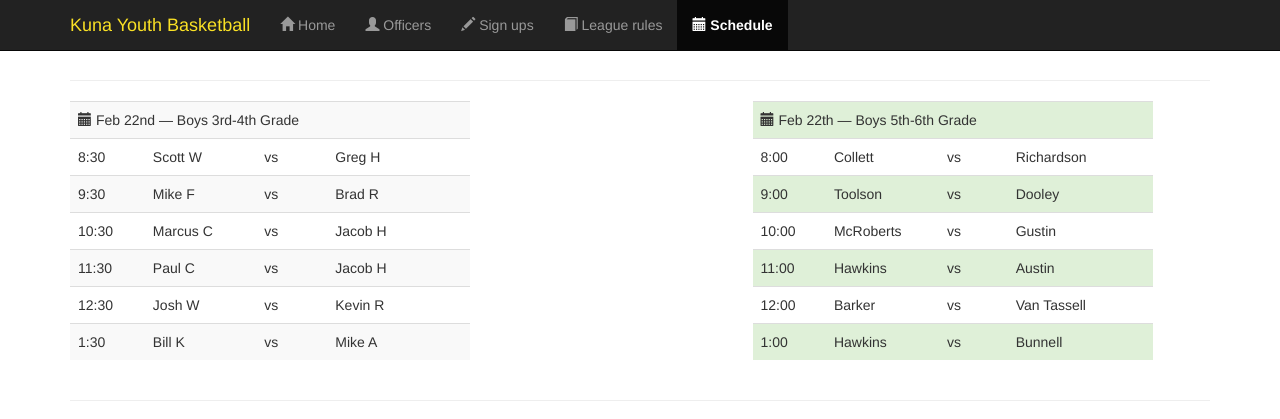
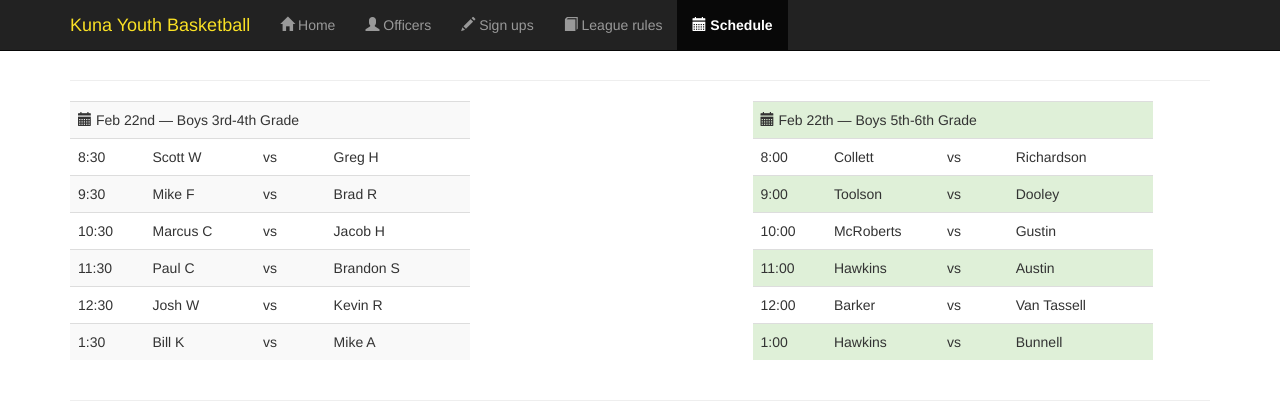
Before and after one commit to justinbkay/kunayouthbb, a Jekyll site: the page built from schedule/index.html, in a window 1280 px wide and 900 px high, scrolled down 1802 px. Shown: the top 419 px of the window. Built offline with Jekyll 4.4.1, drawn with Linux system fonts in a browser that asks for light colours; nearby versions of some CDN libraries; Markdown is read by kramdown in place of the engine named in the settings.

Commit message:
fixing typo

```diff
--- a/schedule/index.html
+++ b/schedule/index.html
@@ -423,7 +423,7 @@ schedule: active
           <td>11:30</td>
           <td>Paul C</td>
           <td>vs</td>
-          <td>Jacob H</td>
+          <td>Brandon S</td>
         </tr>
         <tr>
           <td>12:30</td>
```
